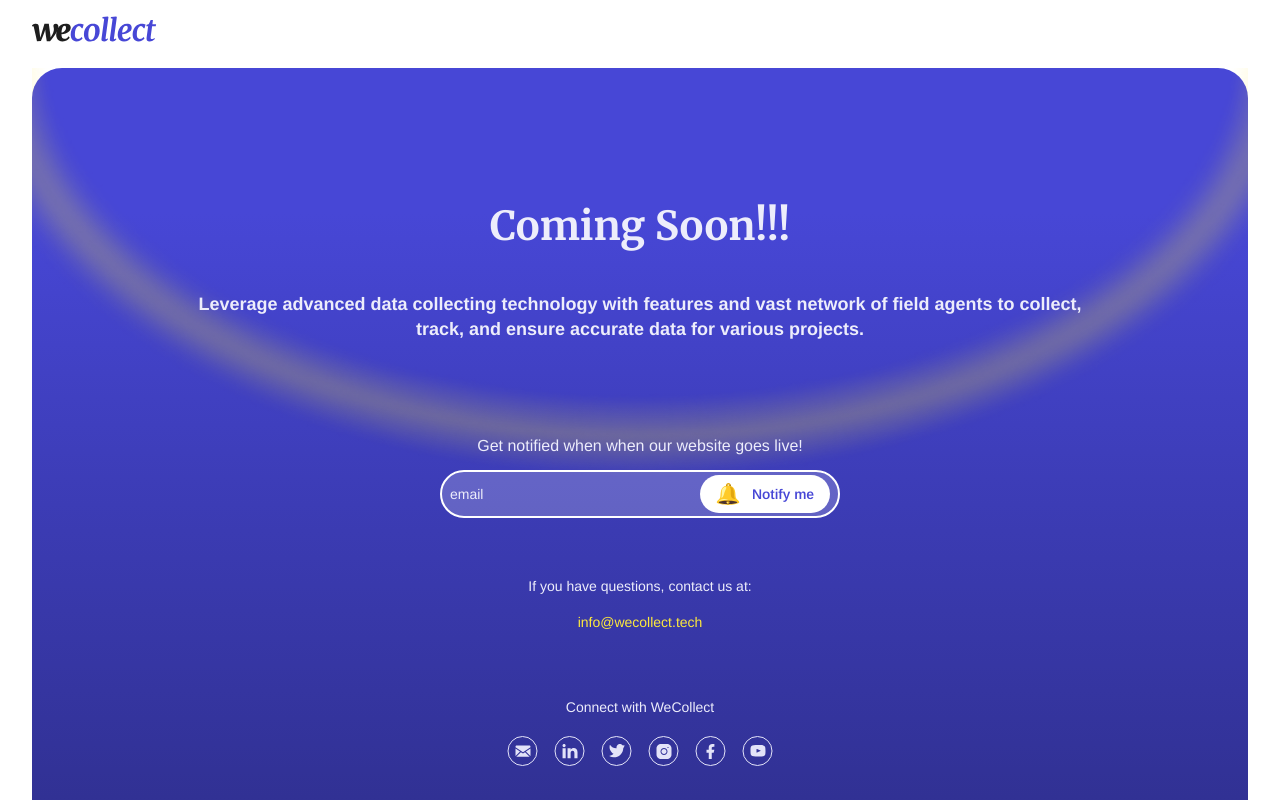
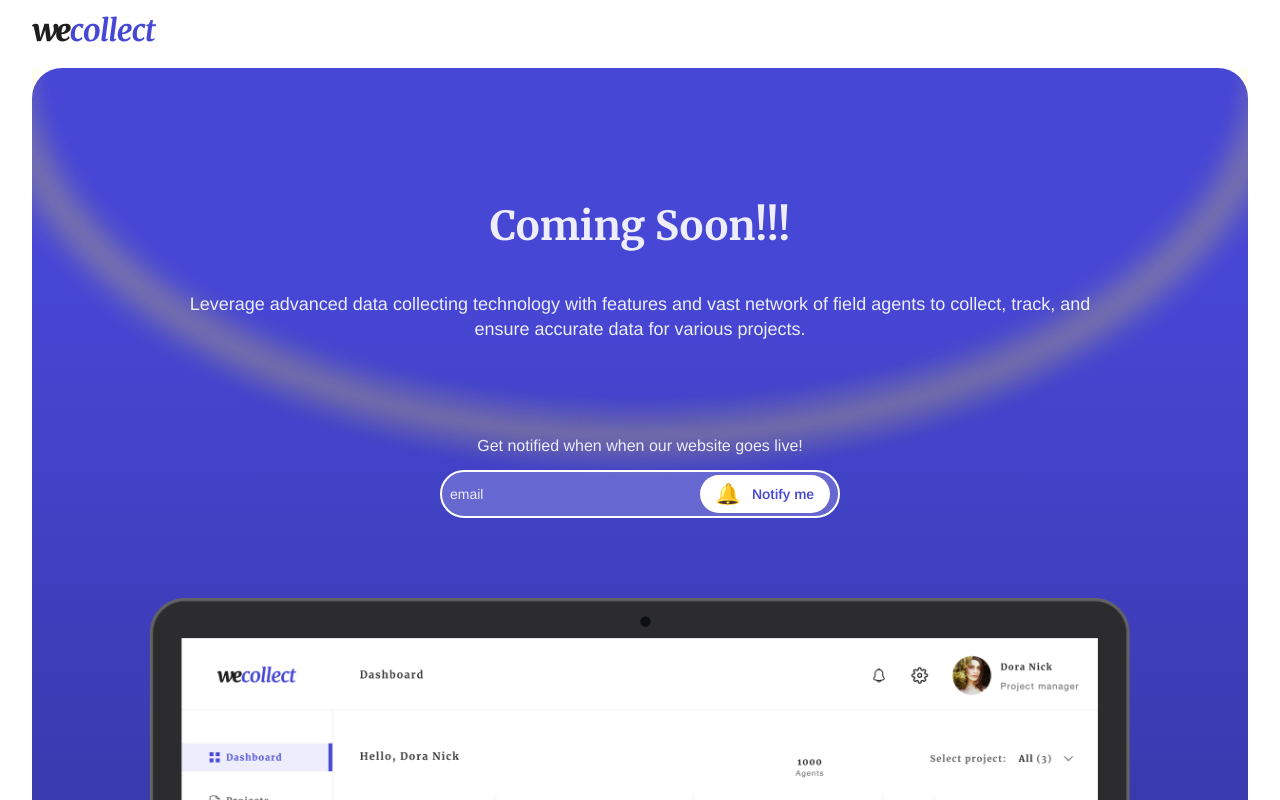
Before and after one commit to Daniekeys/temporary-hosting, a Next.js app: page /coming-soon in a window 1280 px wide. Shown: the top 800 px of the page. Built offline with nearby package versions, Linux system fonts and the light colour scheme.

Commit message:
pushed the  coming soon page

```diff
--- a/components/sales/SalesHero.tsx
+++ b/components/sales/SalesHero.tsx
@@ -10,6 +10,7 @@ import axios from "axios";
 import { Formik } from "formik";
 import check from "../../assets/svg/check-icon.svg";
 import { useRouter } from "next/router";
+
 const initialValues = {
   name: "",
   email: "",
@@ -18,8 +19,10 @@ const initialValues = {
   dataNeed: "",
   painPoint: "",
 };
+const losa = process.env.NEXT_PUBLIC_SLACK_CHANNEL_ID;
+console.log(losa)
+const SalesHero = () => {
 
-const SalesHero = () => {
   const [success, setSuccess] = useState(false);
   const [stage, setStage] = useState(1);
   const router = useRouter();
@@ -46,7 +49,7 @@ const SalesHero = () => {
                 <div className="w-full bg-white rounded-[20px] max-w-[536px] py-12 lg:py-16    ">
                   <div className="w-full max-w-[341px] flex flex-col mx-auto items-center">
                     <span>
-                      <Image src={check} alt="checker" />
+                      <Image src={check} alt="checker" width={120} height={120} />
                     </span>
 
                     <p className="text-[14px] font-sans lg:text-[16px] text-[#333] font-medium mt-4 text-center">
@@ -114,6 +117,7 @@ const SalesHero = () => {
                           dataPainPoint: values.painPoint,
                         }
                       );
+
 
                       if (response.status === 200) {
                         console.log(
--- a/pages/api/send-to-slack.ts
+++ b/pages/api/send-to-slack.ts
@@ -1,8 +1,8 @@
 import { WebClient } from "@slack/web-api";
 import { NextApiRequest, NextApiResponse } from "next";
 
-const slackClient = new WebClient(process.env.SLACK_BOT_TOKEN);
-const channelId = process.env.SLACK_CHANNEL_ID;
+const slackClient = new WebClient(process.env.NEXT_PUBLIC_SLACK_BOT_TOKEN);
+const channelId = process.env.NEXT_PUBLIC_SLACK_CHANNEL_ID;
 
 export default async function handler(
   req: NextApiRequest,
@@ -21,7 +21,7 @@ export default async function handler(
   try {
     await slackClient.chat.postMessage({
       channel: channelId!,
-      text: `📢 *New Form Submission Sales form*:
+      text: `📢 *New  Sales form*:
 - *Name:* ${name}
 - *Email:* ${email}
 - *Phone:* ${phone}
@@ -35,6 +35,7 @@ export default async function handler(
       .json({ message: "Notification sent to Slack successfully!" });
   } catch (error) {
     console.error("Error sending message to Slack:", error);
+
     res.status(500).json({ message: "Failed to send message to Slack" });
   }
 }
--- a/pages/coming-soon.tsx
+++ b/pages/coming-soon.tsx
@@ -1,23 +1,16 @@
-import React from 'react'
-import ContainerLayout from '../layouts/ContainerLayout'
+import ContainerLayout from '../layouts/ContainerLayout';
 import { useRouter } from 'next/router';
 import Image from "next/image";
 import logo from "../assets/svg/latest-logo.svg";
-import curve from "../assets/png/curve-yellow.png"
+import curve from "../assets/png/curve-yellow.png";
 import { BellIcon } from '../assets/svg';
-import Link from 'next/link';
-import email from "../assets/svg/email-s.svg";
-import linkedin from "../assets/svg/linkedin-s.svg";
-import twiiter from "../assets/svg/twitter-s.svg";
-import instagram from "../assets/svg/instagram-s.svg";
-import facebook from "../assets/svg/facebook-s.svg";
-import youtube from "../assets/svg/youtube-s.svg";
+import HeroPhoto from "../assets/png/new-frame.png";
 const ComingSoon = () => {
     const router = useRouter();
   return (
     <div className="w-full ">
       <ContainerLayout>
-        <div className="w-full flex flex-col">
+        <div className="w-full flex flex-col pb-8">
           <span
             className="cursor-pointer mt-4"
             onClick={() => router.push("/")}
@@ -25,7 +18,7 @@ const ComingSoon = () => {
             {" "}
             <Image src={logo} alt="logo" />{" "}
           </span>
-          <div className="coming-soon-bg w-full flex flex-col pb-20 mt-[26px] rounded-[30px] relative px-4">
+          <div className="coming-soon-bg w-full flex flex-col  mt-[26px] rounded-[30px] relative px-4">
             <div className="absolute top-0 left-0 right-0 z-0 ">
               <Image src={curve} alt="curve" />
             </div>
@@ -33,7 +26,7 @@ const ComingSoon = () => {
               <h1 className="text-center font-serif text-[#EDEDFB] text-3xl lg:text-[40px] font-bold 2xl:text-[64px]  ">
                 Coming Soon!!!
               </h1>
-              <p className="text-[#EDEDFB] max-w-[924px] text-center text-sm lg:text-[18px] leading-[25px] mx-auto font-sans mt-12 font-bold">
+              <p className="text-[#EDEDFB] max-w-[924px] text-center text-sm lg:text-[18px] leading-[25px] mx-auto font-sans mt-12 ">
                 Leverage advanced data collecting technology with features and
                 vast network of field agents to collect, track, and ensure
                 accurate data for various projects.
@@ -55,41 +48,13 @@ const ComingSoon = () => {
                     </p>
                   </span>
                 </div>
-                <p className="font-sans  text-[#EDEDFB] mx-auto mt-[60px] text-xs lg:text-[14px] ">
-                  If you have questions, contact us at:
-                </p>
-                <Link
-                  href={"mailto:info@wecollect.tech"}
-                  target="_blank"
-                  className="text-[#FDE93D] font-sans mx-auto text-xs  lg:text-[14px] leading-[25px] mt-4"
-                >
-                  info@wecollect.tech
-                </Link>
-                <p className="text-[#EDEDFB] font-sans text-xs  lg:text-[14px] leading-[25px] mx-auto mt-[60px] ">
-                  Connect with WeCollect
-                </p>
-                <div className="w-full justify-center items-center gap-4 flex mt-4 ">
-                  <Link href="" target="_blank">
-                    <Image src={email} alt="email" />
-                  </Link>
-                  <Link href="" target="_blank">
-                    <Image src={linkedin} alt="email" />
-                  </Link>
-                  <Link href="" target="_blank">
-                    <Image src={twiiter} alt="email" />
-                  </Link>
-                  <Link href="" target="_blank">
-                    <Image src={instagram} alt="email" />
-                  </Link>
-                  <Link href="" target="_blank">
-                    <Image src={facebook} alt="email" />
-                  </Link>
-                  <Link href="" target="_blank">
-                    <Image src={youtube} alt="email" />
-                  </Link>
-                </div>
               </div>
             </div>
+            <Image
+              src={HeroPhoto}
+              className="w-full md:w-10/12 mx-auto mt-20 "
+              alt="hero"
+            />
           </div>
         </div>
       </ContainerLayout>
```
